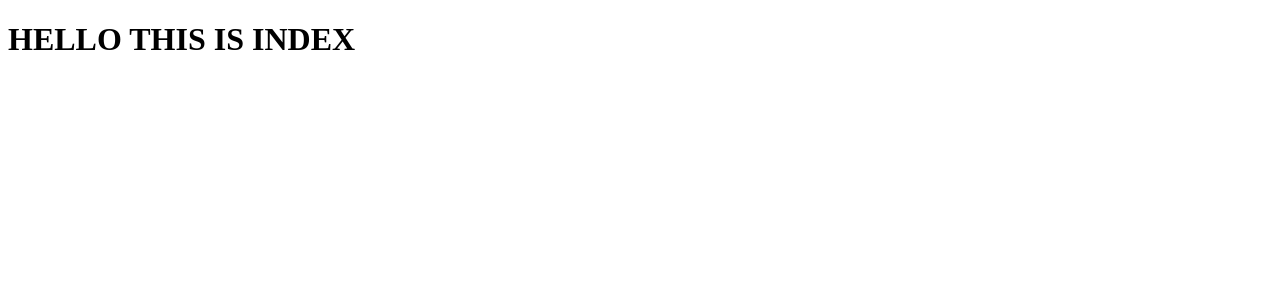
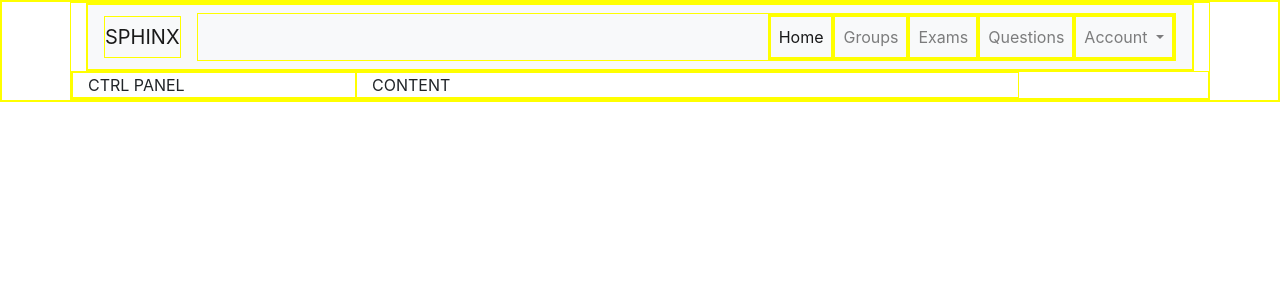
Before and after one commit to jmccasusi/quiz_app, a Node server app: page / in a window 1280 px wide. Shown: the top 300 px of the page. Run offline with Node 20, Linux system fonts and the light colour scheme; some libraries are stand-ins or nearby versions.

Commit message:
created bootstrap starting layout nav

```diff
--- a/controllers/sessions.js
+++ b/controllers/sessions.js
@@ -2,8 +2,7 @@ const express = require('express');
 const bcrypt = require('bcrypt');
 const sessions = express.Router();
 
-const Students = require('../models/students.js');
-const Teachers = require('../models/teachers.js');
+const User = require('../models/users.js');
 
 sessions.get('/new', (req, res) => {
 	res.render('sessions/new.ejs', {
@@ -14,7 +13,7 @@ sessions.get('/new', (req, res) => {
 sessions.post('/login', (req, res) => {
     console.log('Im here');
     console.log(req.body);
-	Students.findOne({ name: req.body.name }, (err, foundUser) => {
+	User.findOne({ name: req.body.name }, (err, foundUser) => {
         if(err){
             console.log(err);
         } else {
--- a/controllers/students.js
+++ b/controllers/students.js
@@ -3,7 +3,7 @@ const express = require('express');
 const bcrypt = require('bcrypt');
 const students = express.Router();
 
-const User = require('../models/students.js');
+const User = require('../models/users.js');
 
 // ROUTES
 students.get('/new', (req, res) => {
--- a/controllers/teachers.js
+++ b/controllers/teachers.js
@@ -3,7 +3,7 @@ const express = require('express');
 const bcrypt = require('bcrypt');
 const teachers = express.Router();
 
-const User = require('../models/teachers.js');
+const User = require('../models/users.js');
 
 // ROUTES
 teachers.get('/new', (req, res) => {
--- /dev/null
+++ b/public/css/style.css
@@ -0,0 +1,3 @@
+* {
+    border: 1px solid yellow;
+}
--- a/views/index.ejs
+++ b/views/index.ejs
@@ -1,12 +1,24 @@
 <!DOCTYPE html>
 <html lang="en">
+
 <head>
-    <meta charset="UTF-8">
-    <meta name="viewport" content="width=device-width, initial-scale=1.0">
-    <meta http-equiv="X-UA-Compatible" content="ie=edge">
-    <title>Document</title>
+    <% include ./partials/head.ejs %>
 </head>
+
 <body>
-    <h1>HELLO THIS IS INDEX</h1>
+    <div class="container">
+        <div>
+            <% include ./partials/nav.ejs %>
+        </div>
+        <div class="row">
+            <div class="col-lg-3">
+                CTRL PANEL
+            </div>
+            <div class="col-sm-8 col-lg-7">
+                CONTENT
+            </div>
+        </div>
+    </div>
 </body>
+
 </html>
--- a/views/partials/head.ejs
+++ b/views/partials/head.ejs
@@ -0,0 +1,11 @@
+<!-- views/partials/head.ejs -->
+
+<meta charset="UTF-8">
+<meta name="viewport" content="width=device-width, initial-scale=1.0">
+<meta http-equiv="X-UA-Compatible" content="ie=edge">
+<title>Quiz App</title>
+<script src="https://code.jquery.com/jquery-3.3.1.slim.min.js" integrity="sha384-q8i/X+965DzO0rT7abK41JStQIAqVgRVzpbzo5smXKp4YfRvH+8abtTE1Pi6jizo" crossorigin="anonymous"></script>
+<script src="https://cdnjs.cloudflare.com/ajax/libs/popper.js/1.14.7/umd/popper.min.js" integrity="sha384-UO2eT0CpHqdSJQ6hJty5KVphtPhzWj9WO1clHTMGa3JDZwrnQq4sF86dIHNDz0W1" crossorigin="anonymous"></script>
+<script src="https://stackpath.bootstrapcdn.com/bootstrap/4.3.1/js/bootstrap.min.js" integrity="sha384-JjSmVgyd0p3pXB1rRibZUAYoIIy6OrQ6VrjIEaFf/nJGzIxFDsf4x0xIM+B07jRM" crossorigin="anonymous"></script>
+<link rel="stylesheet" href="https://stackpath.bootstrapcdn.com/bootstrap/4.3.1/css/bootstrap.min.css" integrity="sha384-ggOyR0iXCbMQv3Xipma34MD+dH/1fQ784/j6cY/iJTQUOhcWr7x9JvoRxT2MZw1T" crossorigin="anonymous">
+<link rel="stylesheet" href="/css/style.css">
--- a/views/partials/nav.ejs
+++ b/views/partials/nav.ejs
@@ -0,0 +1,32 @@
+<nav class="navbar navbar-expand-lg navbar-light bg-light">
+        <a class="navbar-brand" href="#">SPHINX</a>
+        <button class="navbar-toggler" type="button" data-toggle="collapse" data-target="#navbarNavDropdown" aria-controls="navbarNavDropdown" aria-expanded="false" aria-label="Toggle navigation">
+          <span class="navbar-toggler-icon"></span>
+        </button>
+        <div class="collapse navbar-collapse justify-content-end" id="navbarNavDropdown">
+          <ul class="navbar-nav">
+            <li class="nav-item active">
+              <a class="nav-link" href="#">Home <span class="sr-only">(current)</span></a>
+            </li>
+            <li class="nav-item">
+              <a class="nav-link" href="#">Groups</a>
+            </li>
+            <li class="nav-item">
+              <a class="nav-link" href="#">Exams</a>
+            </li>
+            <li class="nav-item">
+                    <a class="nav-link" href="#">Questions</a>
+                  </li>
+            <li class="nav-item dropdown">
+              <a class="nav-link dropdown-toggle" href="#" id="navbarDropdownMenuLink" role="button" data-toggle="dropdown" aria-haspopup="true" aria-expanded="false">
+                Account
+              </a>
+              <div class="dropdown-menu" aria-labelledby="navbarDropdownMenuLink">
+                <a class="dropdown-item" href="#">Settings</a>
+                <a class="dropdown-item" href="#">Help</a>
+                <a class="dropdown-item" href="#">Log Out</a>
+              </div>
+            </li>
+          </ul>
+        </div>
+      </nav>
```
Also changed, not shown: models/students.js (deleted), models/teachers.js (deleted), models/users.js (added), views/partials/ctrlpanel.ejs (deleted), views/partials/panel.ejs (added), views/students/exam.ejs (added), views/students/question.ejs (added), views/teachers/exam.ejs (added), views/teachers/question.ejs (added).
